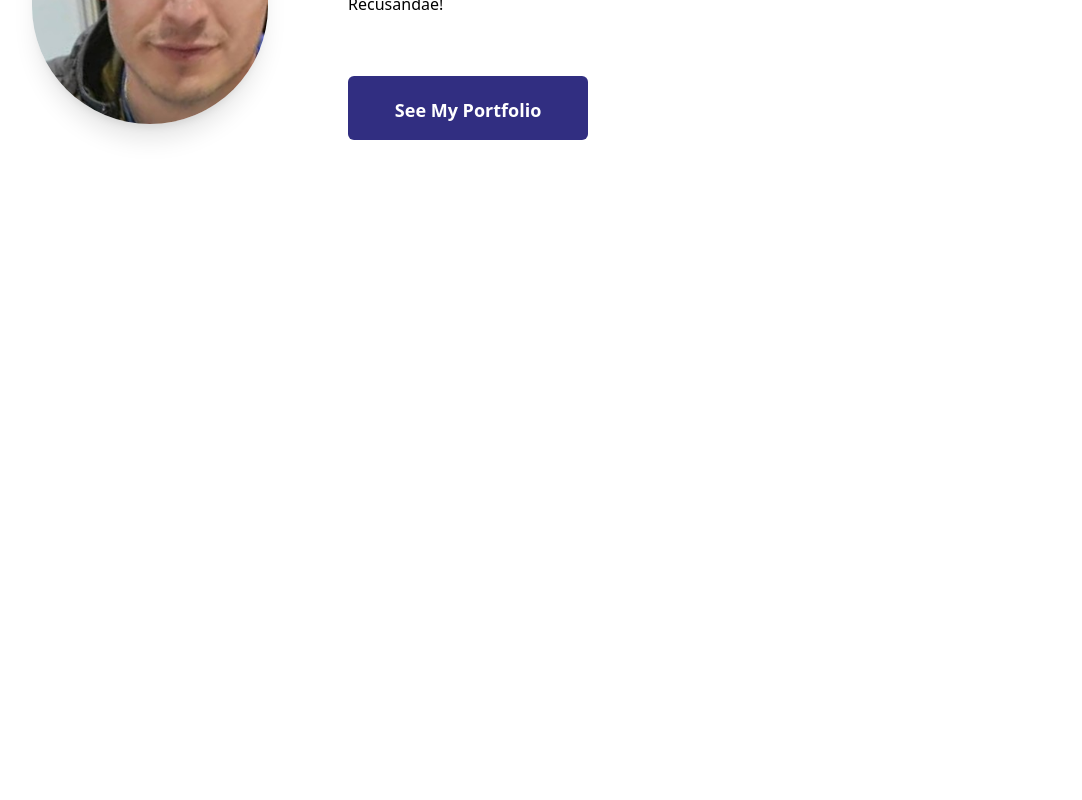
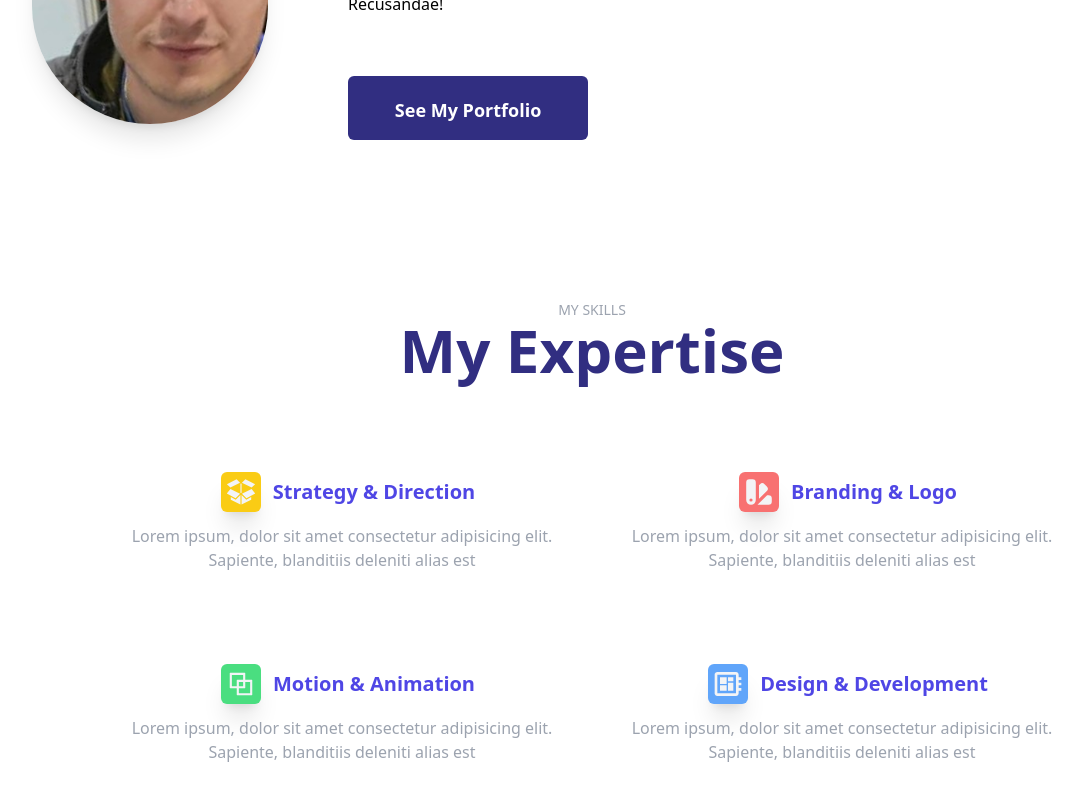
Before and after one commit to benwestondigital/next-portfolio, a Next.js app: page / in a window 1280 px wide. Shown: the part 388-1188 px from the top of the page, without its empty margins (48-1130 px from the left). Before the commit the page ends 800 px from the top, so only its background shows below. Built offline with nearby package versions, Linux system fonts and the light colour scheme.

Commit message:
services component

```diff
--- /dev/null
+++ b/pages/Services.js
@@ -0,0 +1,78 @@
+import { Element } from 'react-scroll';
+import { GiCardboardBox } from 'react-icons/gi';
+import { HiColorSwatch } from 'react-icons/hi';
+import { MdDeveloperBoard } from 'react-icons/md';
+import { AiOutlineBlock } from 'react-icons/ai';
+
+const Services = () => {
+  return (
+    <Element id='services' name='services'>
+      <div className='w-full my-40 h-auto flex flex-col justify-center items-center'>
+        <p className='text-sm uppercase text-gray-400'>My skills</p>
+        <h1 className='text-indigo-900 text-6xl font-bold text-center'>
+          My Expertise
+        </h1>
+        <div className='flex justify-items-start items-center mx-40 gap-10 mt-20'>
+          <div className='flex flex-col justify-center items-center'>
+            {/* First Block */}
+            <div className='flex justify-center items-center cursor-pointer'>
+              <GiCardboardBox className='w-10 h-10 bg-yellow-400 text-gray-100 m-3 p-1 shadow-xl rounded-md' />
+              <h2 className='text-xl text-indigo-600 font-semibold'>
+                Strategy & Direction
+              </h2>
+            </div>
+            <p className='md:text-base text-gray-400 md:text-center sm:text-left sm:text-sm'>
+              Lorem ipsum, dolor sit amet consectetur adipisicing elit.
+              Sapiente, blanditiis deleniti alias est
+            </p>
+          </div>
+          <div className='flex flex-col justify-center items-center'>
+            {/* Second Block */}
+            <div className='flex justify-center items-center cursor-pointer'>
+              <HiColorSwatch className='w-10 h-10 bg-red-400 text-gray-100 m-3 p-1 shadow-xl rounded-md' />
+              <h2 className='text-xl text-indigo-600 font-semibold'>
+                Branding & Logo
+              </h2>
+            </div>
+            <p className='md:text-base text-gray-400 md:text-center sm:text-left sm:text-sm'>
+              Lorem ipsum, dolor sit amet consectetur adipisicing elit.
+              Sapiente, blanditiis deleniti alias est
+            </p>
+          </div>
+        </div>
+        {/* Second Section */}
+        <div className='flex justify-items-start items-center mx-40 gap-10 mt-20'>
+          <div className='flex flex-col justify-center items-center'>
+            {/* Third Block */}
+            <div className='flex justify-center items-center cursor-pointer'>
+              <AiOutlineBlock className='w-10 h-10 bg-green-400 text-gray-100 m-3 p-1 shadow-xl rounded-md' />
+              <h2 className='text-xl text-indigo-600 font-semibold'>
+                Motion & Animation
+              </h2>
+            </div>
+            <p className='md:text-base text-gray-400 md:text-center sm:text-left sm:text-sm'>
+              Lorem ipsum, dolor sit amet consectetur adipisicing elit.
+              Sapiente, blanditiis deleniti alias est
+            </p>
+          </div>
+          <div className='flex flex-col justify-center items-center'>
+            {/* Fourth Block */}
+            <div className='flex justify-center items-center cursor-pointer'>
+              <MdDeveloperBoard className='w-10 h-10 bg-blue-400 text-gray-100 m-3 p-1 shadow-xl rounded-md' />
+              <h2 className='text-xl text-indigo-600 font-semibold'>
+                Design & Development
+              </h2>
+            </div>
+            <p className='md:text-base text-gray-400 md:text-center sm:text-left sm:text-sm'>
+              Lorem ipsum, dolor sit amet consectetur adipisicing elit.
+              Sapiente, blanditiis deleniti alias est
+            </p>
+          </div>
+        </div>
+
+      </div>
+    </Element>
+  );
+};
+
+export default Services;
--- a/pages/index.js
+++ b/pages/index.js
@@ -1,6 +1,7 @@
 import Head from 'next/head';
 import Navbar from '../components/Navbar';
-import HomePage from './homePage';
+import HomePage from './HomePage';
+import Services from './Services';
 
 export default function Home() {
   return (
@@ -12,6 +13,7 @@ export default function Home() {
       </Head>
       <Navbar />
       <HomePage />
+      <Services />
     </div>
   );
 }
```
